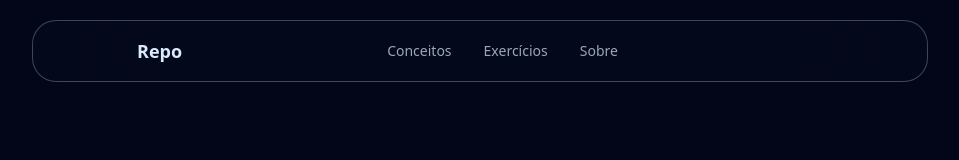
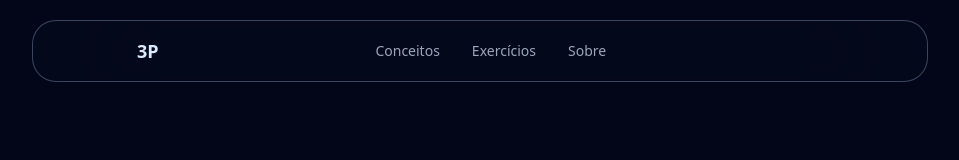
Before and after one commit to Joao-lucas-felix/3P, an Angular app: page / in a window 1280 px wide. Shown: the top 160 px of the page, without its empty margins (160-1119 px from the left). Built offline with nearby package versions, Linux system fonts and the light colour scheme.

Commit message:
fix/ Project Rename

```diff
--- a/src/app/core/components/navbar/navbar.html
+++ b/src/app/core/components/navbar/navbar.html
@@ -14,7 +14,7 @@
     <nav class="  mx-10 md:mx-20 px-6 py-4 flex items-center justify-between">
 
         <div class="font-bold text-lg">
-            <a href="/">Repo</a>
+            <a href="/">3P</a>
         </div>
 
         <div class="hidden md:flex items-center gap-8 text-sm text-blue-100/70 ">
@@ -29,7 +29,7 @@
 
 
 
-            <!-- Botão Mobile -->
+        <!-- Botão Mobile -->
         <div>
             <button class="md:hidden text-blue-100/70 z-10 relative ml-auto" (click)="menuToggle()">
             ☰
```
